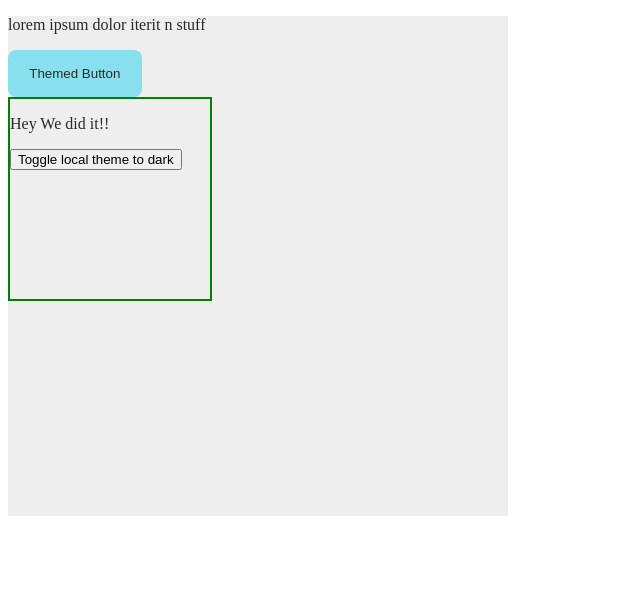
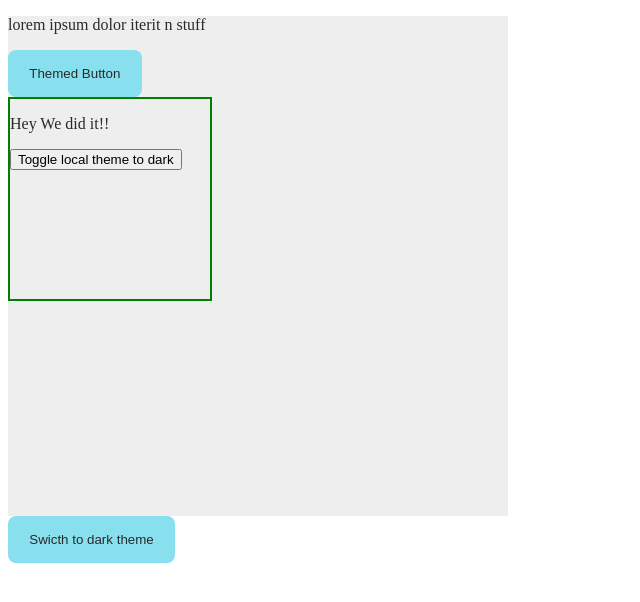
Before and after one commit to vishallovecode/Context-Theme-Toggler---Context-API-Intro-React-Context-API-Using-the-React-Co---taeka4acpedu, a React app: page / in a window 1280 px wide. Shown: the top 602 px of the page, without its empty margins (0-640 px from the left). Built offline with nearby package versions, Linux system fonts and the light colour scheme.

Commit message:
Update ThemeToggleButton.js

```diff
--- a/src/components/ThemeToggleButton.js
+++ b/src/components/ThemeToggleButton.js
@@ -1,11 +1,15 @@
-import React from 'react';
+import React, { useContext } from "react";
+import { ThemeContext } from "./ThemeProvider";
 
+const ThemeToggleButton = () => {
+  const { theme, toggleTheme } = useContext(ThemeContext);
 
-const ThemeToggleButton = () =>{
-
-    return (
-       <></>
-    )
-
-}
-export {ThemeToggleButton}
+  return (
+    <button
+      id="global-theme-toggler"
+      className={`btn btn-${theme} txt-${theme}`}
+      onClick={toggleTheme}
+    >{`Swicth to ${theme == "light" ? "dark" : "light"} theme`}</button>
+  );
+};
+export { ThemeToggleButton };
```
